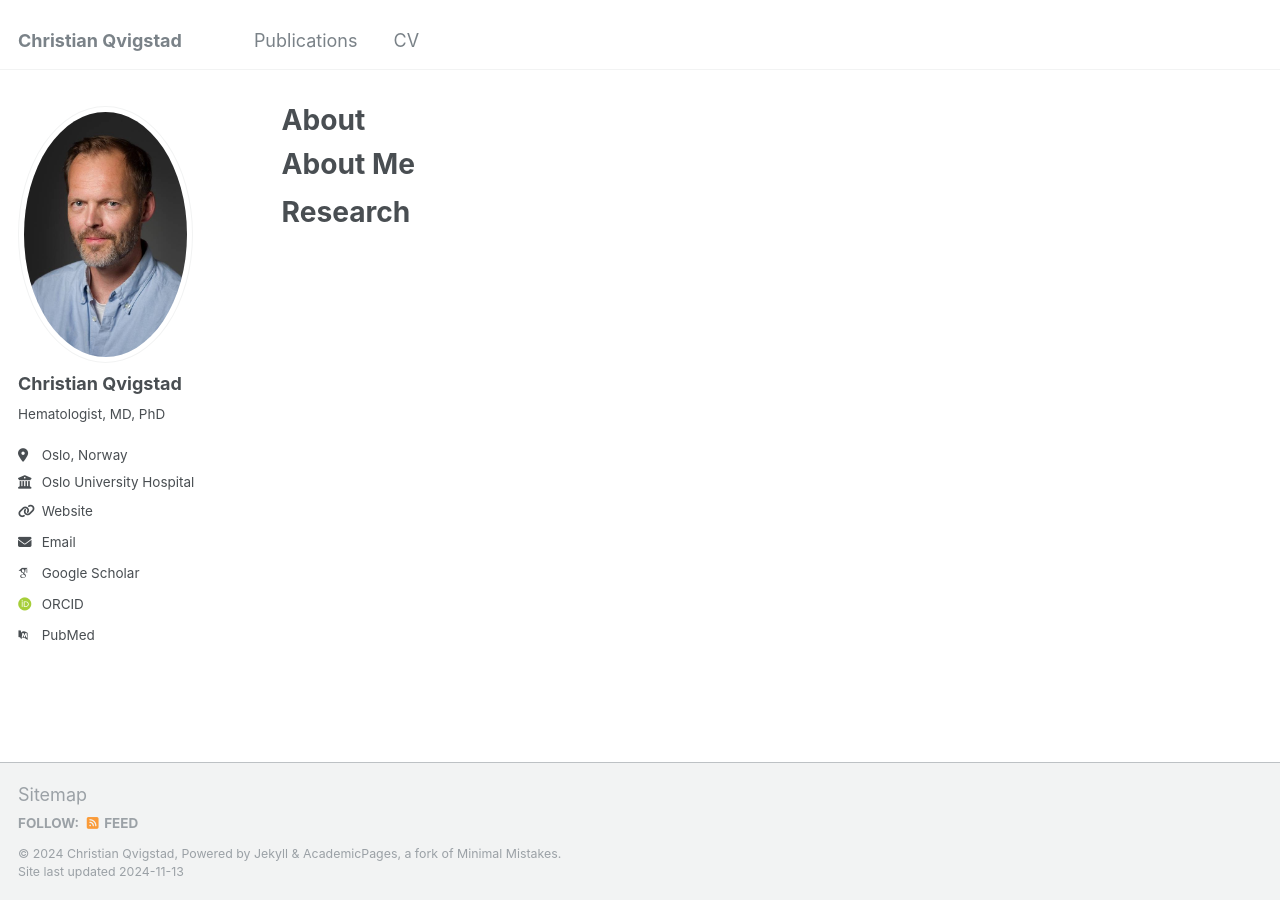
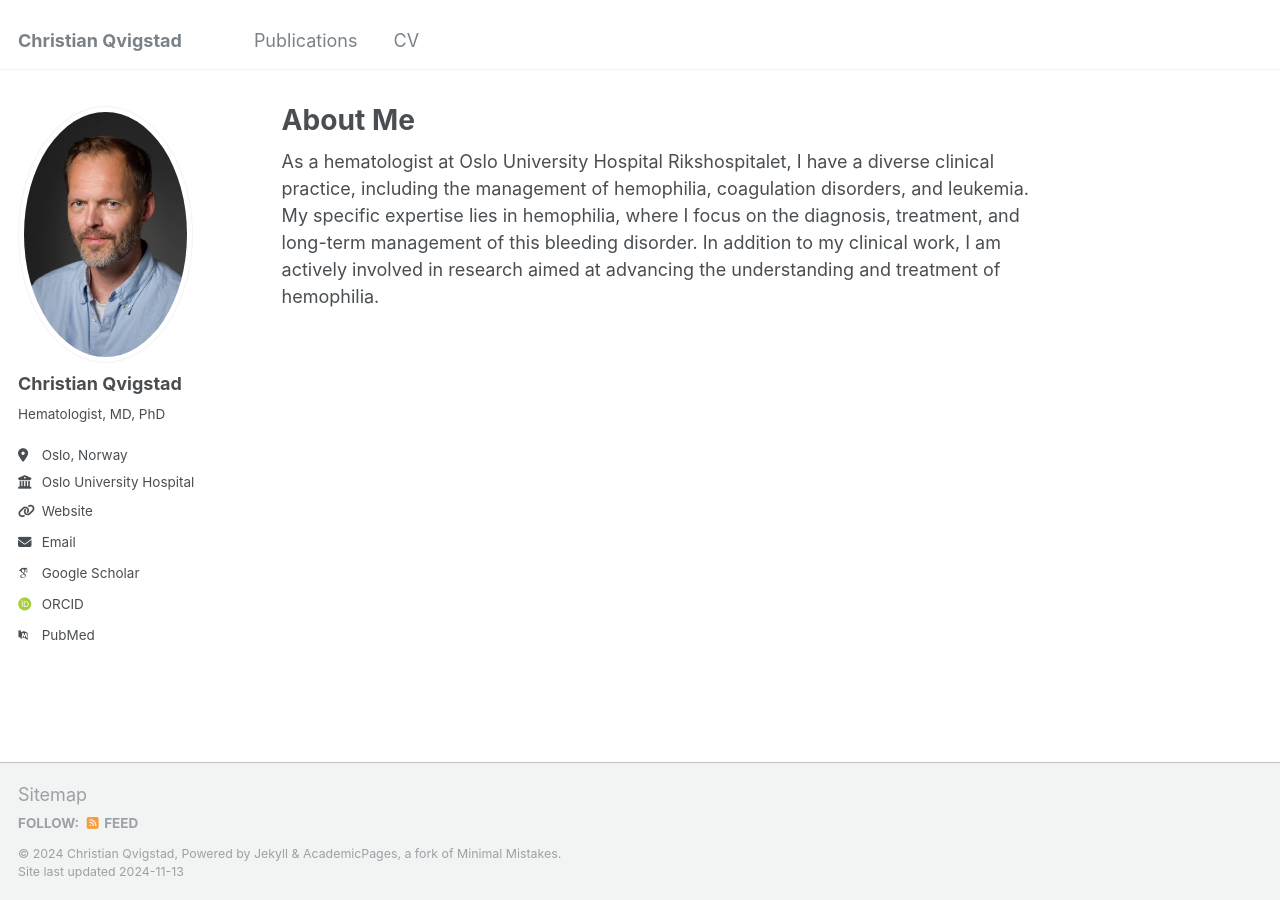
Before and after one commit to qvigstad/qvigstad.github.io, a Jekyll site: the page built from _pages/about.md, in a window 1280 px wide. Built offline with Jekyll 4.4.1, drawn with Linux system fonts in a browser that asks for light colours; some web fonts are replaced.

Commit message:
Update about.md

```diff
--- a/_pages/about.md
+++ b/_pages/about.md
@@ -1,16 +1,10 @@
 ---
 permalink: /
-title: "About"
+title: "About Me"
 author_profile: true
 redirect_from:
   - /about/
   - /about.html
 ---
 
-
-About Me
-======
-
-
-Research
-======
+As a hematologist at Oslo University Hospital Rikshospitalet, I have a diverse clinical practice, including the management of hemophilia, coagulation disorders, and leukemia. My specific expertise lies in hemophilia, where I focus on the diagnosis, treatment, and long-term management of this bleeding disorder. In addition to my clinical work, I am actively involved in research aimed at advancing the understanding and treatment of hemophilia.
```
